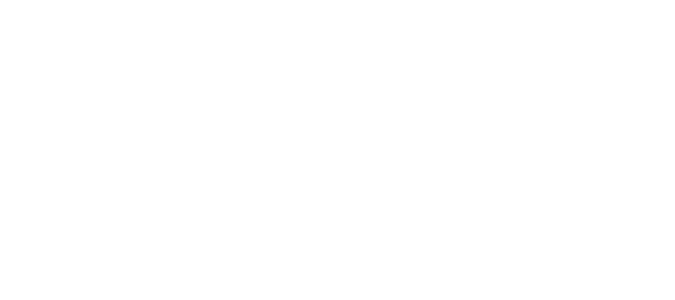
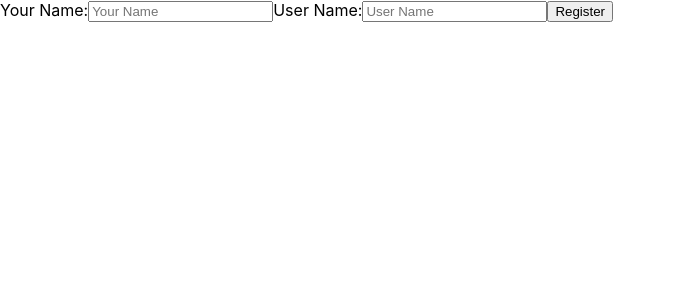
Before and after one commit to NeNeZoRr/rock-n-reviews, a React (Create React App) app: page /register in a window 1280 px wide. Before the commit this address had no page. Shown: the top 300 px of the page, without its empty margins (0-675 px from the left). Built offline with nearby package versions, Linux system fonts and the light colour scheme.

Commit message:
sharing code to help find whats wrong

```diff
--- a/src/App.js
+++ b/src/App.js
@@ -2,7 +2,7 @@ import { BrowserRouter as Router, Routes, Route } from 'react-router-dom'
 import React from "react";
 import User from "./views/user"
 // import { Login } from "./Login";
-// import { Register } from "./Register";
+import Register from "./Register";
 
 
 function App() {
@@ -15,10 +15,9 @@ function App() {
   return (
     <Router>
       <div className="App">
-        {/* {
-          currentForm === "login" ? <Login onFormSwitch={toggleForm} /> : <Register onFormSwitch={toggleForm} />
-        } */}
+
         <Routes>
+          <Route path='/register' element={<Register />} />
           <Route path='/user/:id' element={<User />} />
         </Routes>
       </div>
--- /dev/null
+++ b/src/Register.js
@@ -0,0 +1,59 @@
+import React from "react";
+import { useState } from "react"
+import { useNavigate } from "react-router-dom"
+
+
+function Register() {
+
+    const INIT_STATE = {
+        name: '',
+        userName: '',
+    }
+
+    const navigate = useNavigate()
+
+    const [data, setData] = useState(INIT_STATE)
+    const [errorMessage, setErrorMessage] = useState()
+
+
+    const handleChange = (e) => {
+        setData({ ...data, [e.target.name]: e.target.value })
+
+    }
+
+    const handleSubmit = async (e) => {
+        e.preventDefault()
+
+        const url = `${process.env.MONGO_URI}/user`
+        const response = await fetch(url, {
+            method: 'POST',
+            headers: {
+                'Accept': 'application/json',
+                'Content-Type': 'application/json'
+            },
+            body: JSON.stringify(data)
+        })
+        if (response.status !== 201) {
+            setErrorMessage('error creating user')
+        } else {
+            if (errorMessage) setErrorMessage('')
+            navigate('/')
+        }
+    }
+
+    return (
+        <div>
+            {errorMessage && <h3>{errorMessage}</h3>}
+            <form onSubmit={handleSubmit}>
+                <label>Your Name:</label>
+                <input onChange={handleChange} name="name" required placeholder="Your Name" value={data.name} />
+                <label>User Name:</label>
+                <input onChange={handleChange} name="userName" required placeholder="User Name" value={data.userName} />
+                <button type="submit">Register</button>
+            </form>
+            {/* <button onClick={() => props.onFormSwitch('login')}>Already have an account?</button> */}
+        </div>
+    )
+}
+
+export default Register
--- a/src/views/user.js
+++ b/src/views/user.js
@@ -3,21 +3,21 @@ import { useParams } from "react-router-dom"
 
 function User() {
     const [data, setData] = useState({})
-    const { id } = useParams()
+    const { _id } = useParams()
 
     useEffect(() => {
         async function getUser() {
-            const url = `${process.env.MONGO_URI}/user/${id}`
+            const url = `${process.env.MONGO_URI}/users/${_id}`
             const response = await fetch(url)
             const data = await response.json()
             setData(data)
         }
         getUser()
         console.log(data)
-    }, [id])
+    }, [])
     const display = data && (
         <div>
-            <h1>Hello {data.id}</h1>
+            <h1>Hello {data.name}</h1>
         </div>
     )
 
```
Also changed, not shown: controllers/user_controller.js (+10 -10 lines), src/Register.jsx (deleted, +0 -24 lines), package.json (line endings or trailing spaces).
